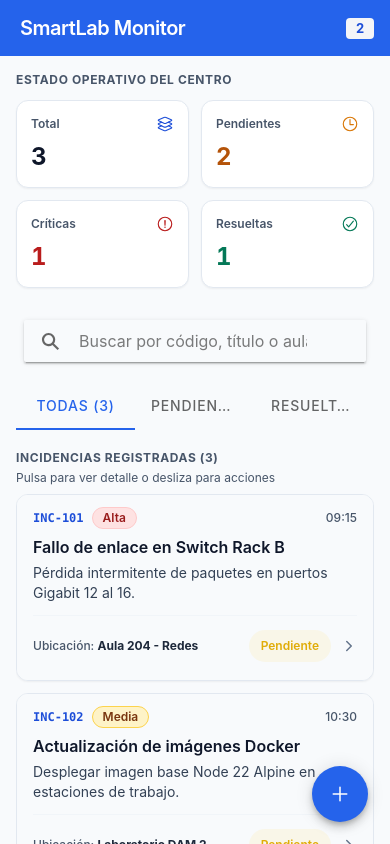
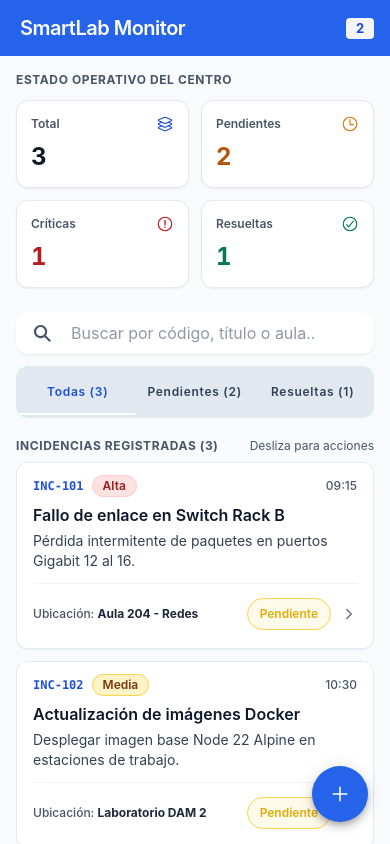
Before and after one commit to mateogit6222/dam-di-smartlab-ionic-tw, a React (Vite) app: page /home in a window 390 px wide. Built offline with nearby package versions, Linux system fonts and the light colour scheme.

Commit message:
style(rwd): ajustar diseño responsivo mobile tablet desktop y contraste WCAG AA

```diff
--- a/src/pages/Home.tsx
+++ b/src/pages/Home.tsx
@@ -215,19 +215,22 @@ const Home: React.FC = () => {
           </section>
 
           {/* Bloque 2: Barra de búsqueda y filtro segmentado */}
-          <section aria-label="Filtros de búsqueda" className="mb-5 space-y-3">
+          <section
+            aria-label="Filtros de búsqueda"
+            className="mb-5 grid grid-cols-1 gap-3 lg:grid-cols-12 lg:items-center"
+          >
             <IonSearchbar
               value={searchQuery}
               onIonInput={(e) => setSearchQuery(e.detail.value ?? '')}
               placeholder="Buscar por código, título o aula..."
               debounce={200}
-              className="smartlab-searchbar"
+              className="smartlab-searchbar lg:col-span-6"
               aria-label="Buscar incidencias"
             />
 
             <IonSegment
               value={activeFilter}
-              className="smartlab-segment"
+              className="smartlab-segment lg:col-span-6"
               onIonChange={(e) =>
                 setActiveFilter((e.detail.value as FilterOption) ?? 'todas')
               }
@@ -250,7 +253,10 @@ const Home: React.FC = () => {
               <h2 className="text-xs font-bold uppercase tracking-wider text-slate-600">
                 Incidencias Registradas ({filteredIncidents.length})
               </h2>
-              <span className="text-xs text-slate-600">
+              <span className="text-xs text-slate-600 sm:hidden">
+                Desliza para acciones
+              </span>
+              <span className="hidden text-xs text-slate-600 sm:inline">
                 Pulsa para ver detalle o desliza para acciones
               </span>
             </div>
--- a/src/theme/variables.css
+++ b/src/theme/variables.css
@@ -18,4 +18,59 @@
 .incident-item {
   --padding-start: 16px;
   --inner-padding-end: 16px;
+  --background: #ffffff;
+  --background-hover: #f8fafc;
 }
+
+/* Personalización Shadow DOM para barra de búsqueda responsiva */
+.smartlab-searchbar {
+  --background: #ffffff;
+  --border-radius: 0.75rem;
+  --box-shadow: 0 1px 2px 0 rgb(15 23 42 / 0.08);
+  --color: #0f172a;
+  --placeholder-color: #475569;
+  --icon-color: #475569;
+  padding: 0;
+}
+
+/* Filtro segmentado adaptable a 360px sin desbordamiento ni mayúsculas forzadas */
+.smartlab-segment {
+  --background: #e2e8f0;
+  border-radius: 0.75rem;
+  padding: 3px;
+}
+
+.smartlab-segment ion-segment-button {
+  min-width: 0;
+  min-height: 44px;
+  --padding-start: 6px;
+  --padding-end: 6px;
+  --indicator-color: #ffffff;
+  --color: #334155;
+  --color-checked: #1d4ed8;
+  --border-radius: 0.5rem;
+  text-transform: none;
+  font-size: 0.75rem;
+  font-weight: 600;
+}
+
+@media (min-width: 640px) {
+  .smartlab-segment ion-segment-button {
+    font-size: 0.875rem;
+  }
+}
+
+/* Chips de estado con contraste WCAG 2.2 AA/AAA */
+.smartlab-chip-pending {
+  --background: #fef3c7;
+  --color: #78350f;
+  border: 1px solid #fcd34d;
+  pointer-events: none;
+}
+
+.smartlab-chip-resolved {
+  --background: #d1fae5;
+  --color: #064e3b;
+  border: 1px solid #6ee7b7;
+  pointer-events: none;
+}
```
